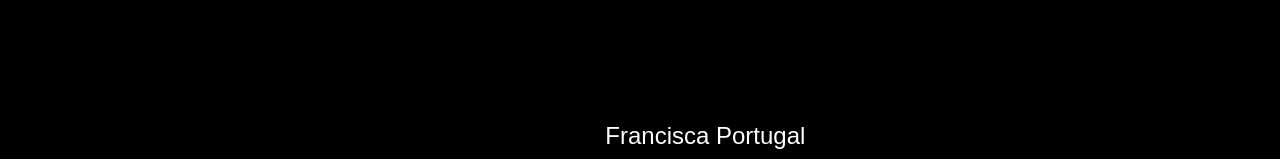
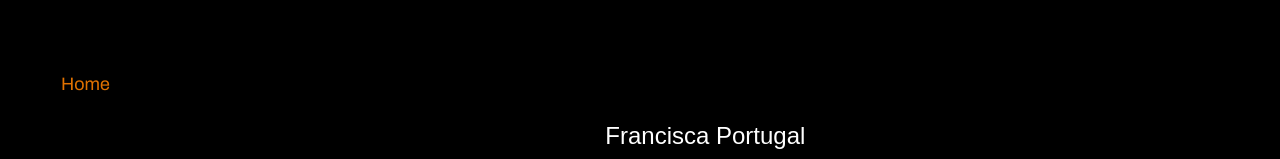
Before and after one commit to franpts2/franciscapt_portfolio, a React (Vite) app: page / in a window 1280 px wide. Shown: the part 250-409 px from the top of the page. Built offline with nearby package versions, Linux system fonts and the light colour scheme; a web font is replaced by a local one.

Commit message:
feat(sidebar): Added visual feedback to show which page the user is on

```diff
--- a/src/components/navigation/Sidebar.tsx
+++ b/src/components/navigation/Sidebar.tsx
@@ -1,19 +1,45 @@
-import React from "react";
+import React, { useState } from "react";
 import { NavLink } from "react-router-dom";
 
 const Sidebar = () => {
+	const [active, setActive] = useState("Home");
+
 	return (
 		<div className="flex flex-col text-center justify-center h-screen gap-4 ml-10">
-			<NavLink to="/" className="font-family-body text-lg">
-				Home
+			<NavLink
+				to="/"
+				className={({ isActive }) => {
+					return `font-family-body text-lg ${isActive ? "text-amber-600" : ""}`;
+				}}
+				onClick={() => setActive("home")}
+			>
+				<p>Home</p>
 			</NavLink>
-			<NavLink to="about" className="font-family-body text-lg">
+			<NavLink
+				to="about"
+				className={({ isActive }) => {
+					return `font-family-body text-lg ${isActive ? "text-amber-600" : ""}`;
+				}}
+				onClick={() => setActive("about")}
+			>
 				About
 			</NavLink>
-			<NavLink to="experience" className="font-family-body text-lg">
+			<NavLink
+				to="experience"
+				className={({ isActive }) => {
+					return `font-family-body text-lg ${isActive ? "text-amber-600" : ""}`;
+				}}
+				onClick={() => setActive("experience")}
+			>
 				Experience
 			</NavLink>
-			<NavLink to="projects" className="font-family-body text-lg">
+			<NavLink
+				to="projects"
+				className={({ isActive }) => {
+					return `font-family-body text-lg ${isActive ? "text-amber-600" : ""}`;
+				}}
+				onClick={() => setActive("projects")}
+			>
 				Projects
 			</NavLink>
 		</div>
```
